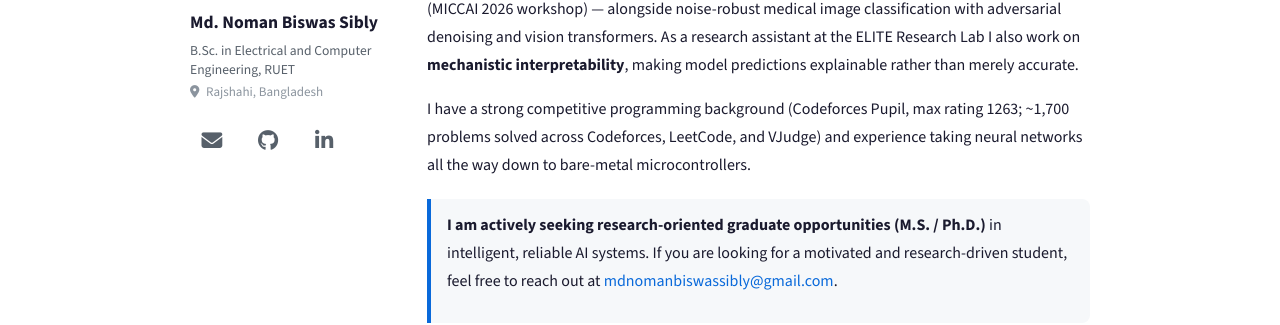
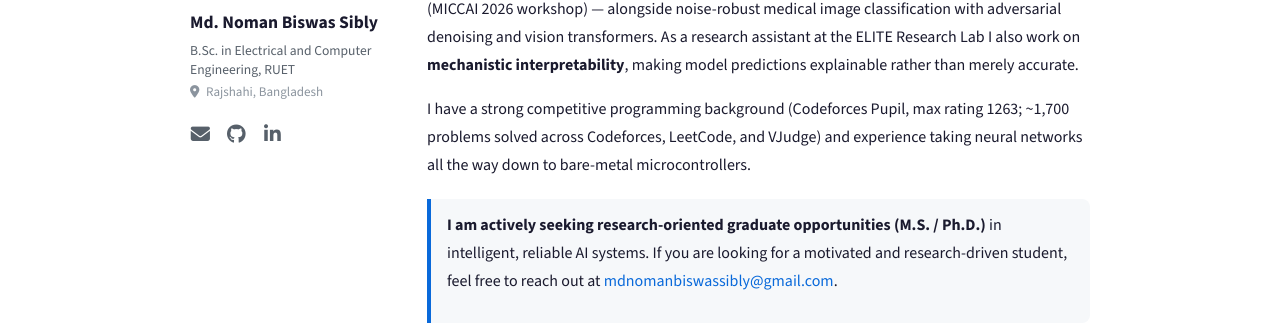
Before and after one commit to Md-Noman-Biswas/Md-Noman-Biswas.github.io, a Jekyll site: the page built from _pages/about.md, in a window 1280 px wide. Shown: the part 281-606 px from the top of the page. Built offline with Jekyll 4.4.1, drawn with Linux system fonts in a browser that asks for light colours; a style sheet for code colours, icons or effects is not loaded.

Commit message:
Keep profile social icons on one row in the narrow col-md-3 sidebar

```diff
--- a/_sass/_profile.scss
+++ b/_sass/_profile.scss
@@ -64,8 +64,14 @@
   margin-top: 0.9rem;
   justify-content: center;
 
+  // The sidebar is col-md-3 (~180px of content). At 44px per icon plus a
+  // 0.75rem gap, a fourth icon overflows and wraps onto its own line, so the
+  // targets tighten once we are past the mobile breakpoint — desktop is
+  // pointer-driven, where the 44px touch minimum no longer applies.
   @media (min-width: $breakpoint-md) {
     justify-content: flex-start;
+    gap: 0.25rem;
+    margin-left: -0.35rem; // keep the first glyph optically flush with the text above
   }
 
   .social-link {
@@ -78,6 +84,19 @@
     align-items: center;
     justify-content: center;
     transition: color $theme-transition, transform 0.15s ease;
+
+    @media (min-width: $breakpoint-md) {
+      min-width: 32px;
+      min-height: 32px;
+      font-size: 1.2rem;
+    }
+
+    // Academicons glyphs are drawn smaller within their em box than Font
+    // Awesome's, so they read as undersized next to the fa- icons at the
+    // same font-size.
+    .ai {
+      font-size: 1.12em;
+    }
 
     &:hover {
       color: var(--accent);
```
